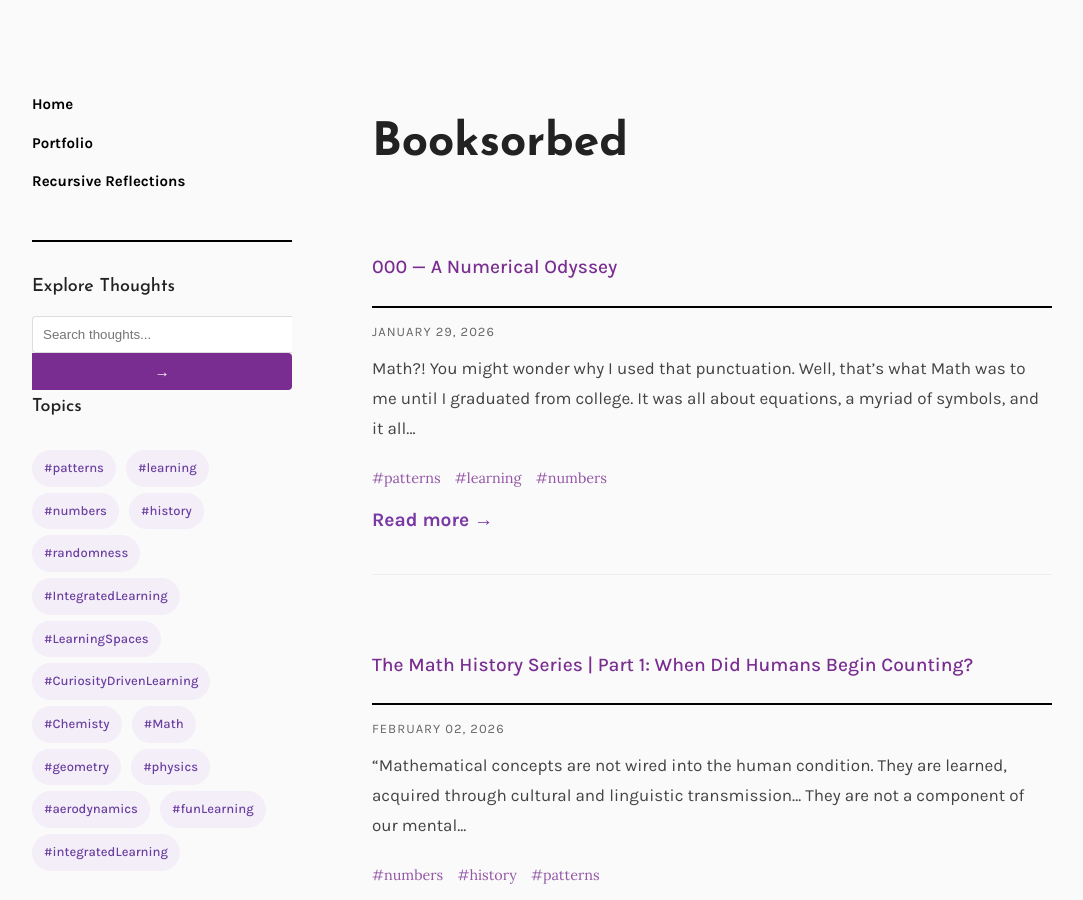
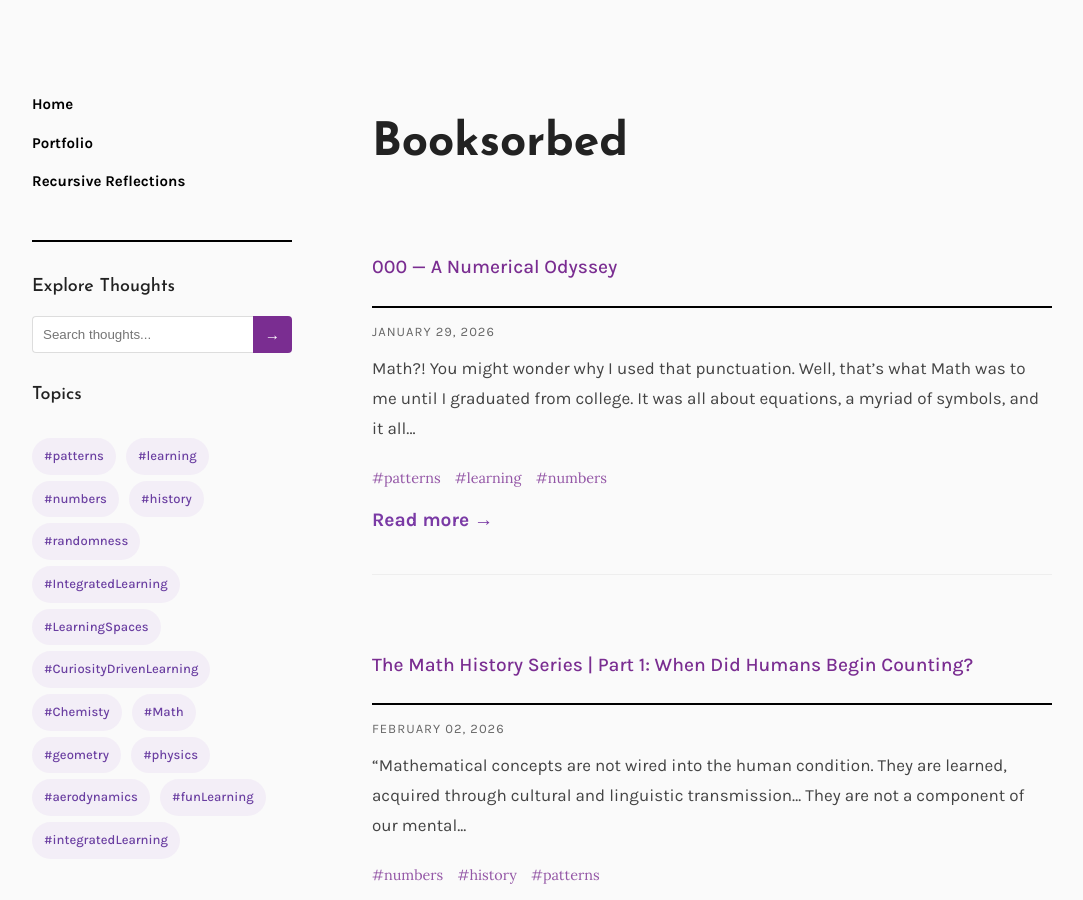
Before and after one commit to vrindanmenon/vrindanmenon.github.io, a Jekyll site: the page built from booksorbed.md, in a window 1280 px wide and 900 px high. Shown: the whole window, without its empty margins (78-1161 px from the left). Built offline with Jekyll 4.4.1, drawn with Linux system fonts in a browser that asks for light colours.

Commit message:
Blog page search element updated

```diff
--- a/_layouts/blogpost.html
+++ b/_layouts/blogpost.html
@@ -58,14 +58,15 @@ layout: default
 
       <h3>Explore Thoughts</h3>
 
+      <div class="search-row">
   <input
     type="text"
     id="searchInput"
     placeholder="Search thoughts..."
     class="blog-sidebar-search"
   >
-
   <button id="searchButton" class="search-btn">→</button>
+</div>
 
       <!-- =========================
            TAG CLOUD
```
Lines whose indentation alone changed are shown as unchanged.
